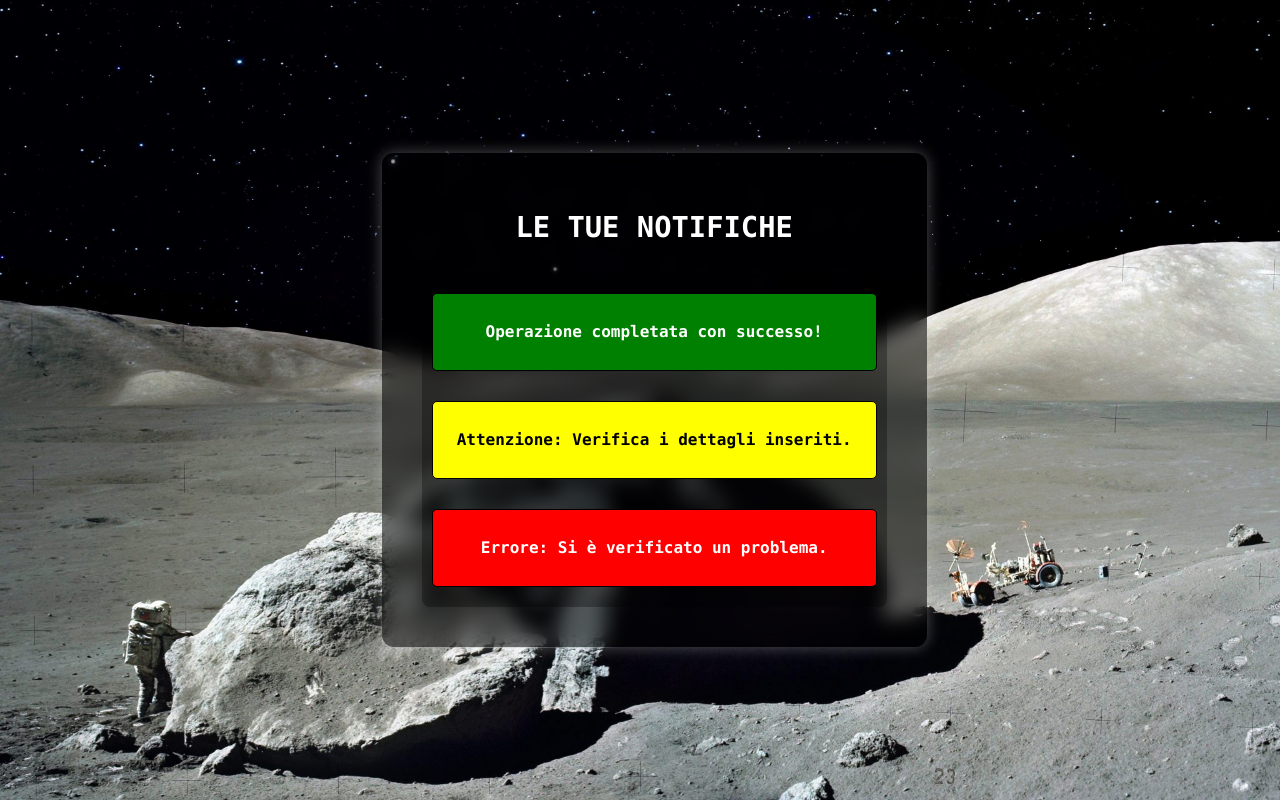
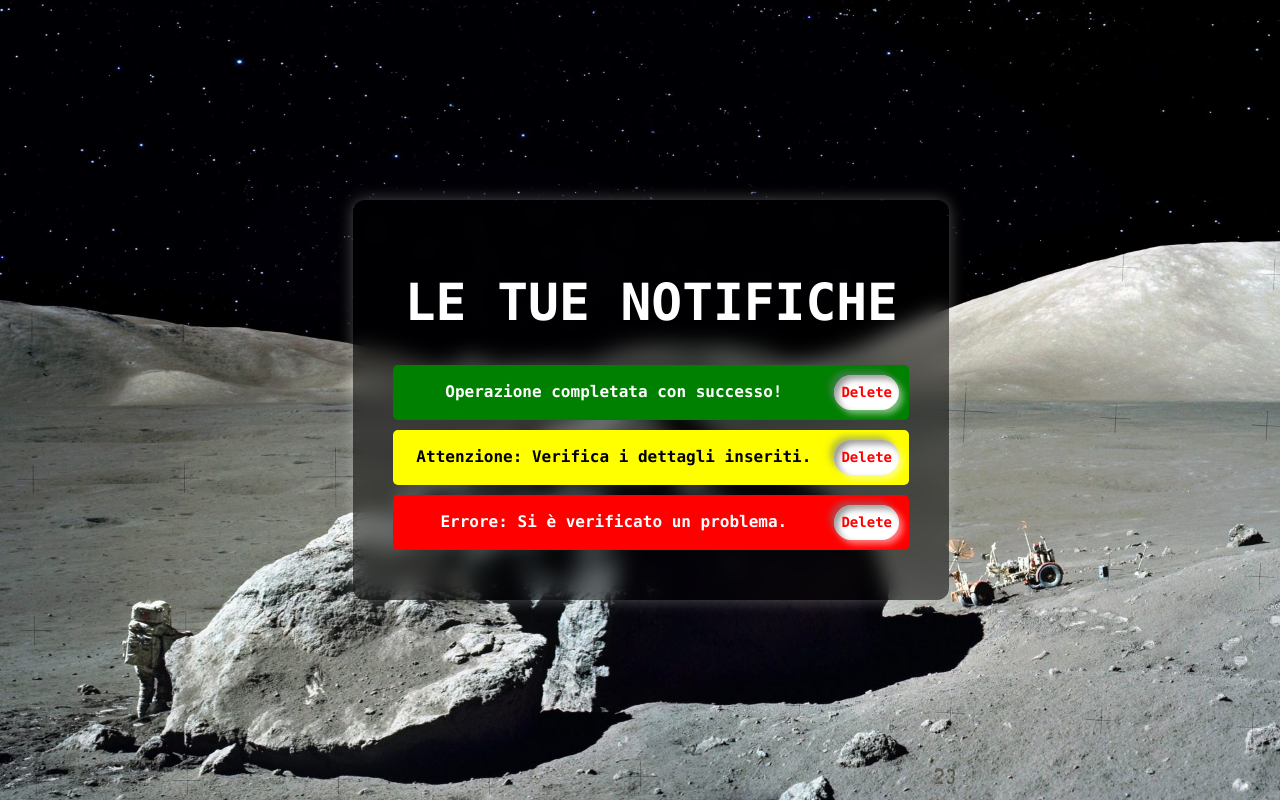
Before and after one commit to renghinoITS/nina_react, a React (Vite) app: page / in a window 1280 px wide. Built offline with nearby package versions, Linux system fonts and the light colour scheme.

Commit message:
correct notify

```diff
--- a/src/components/HomePage/NotificationBox/NotificationBox.css
+++ b/src/components/HomePage/NotificationBox/NotificationBox.css
@@ -1,5 +1,8 @@
 .notification-box {
-    border: 1px solid black;
+    display: flex;
+    align-items: center;
+    justify-content: space-between;
+    /* Spazio tra messaggio e pulsante */
     padding: 10px;
     border-radius: 5px;
     margin: 10px 0;
@@ -19,3 +22,45 @@
 .notification-box.error {
     background-color: red;
 }
+
+.notification-box p {
+    flex: 1;
+    /* Occupa tutto lo spazio disponibile */
+    text-align: center;
+    /* Centro del testo */
+    margin: 0;
+    /* Rimuovi margine per migliorare l’allineamento */
+}
+
+/* Stile pulsante Delete */
+.del {
+    width: 65px;
+    height: 35px;
+    display: flex;
+    justify-content: center;
+    align-items: center;
+    cursor: pointer;
+    margin-left: 10px;
+}
+
+.del div {
+    width: 100%;
+    height: 100%;
+    display: flex;
+    justify-content: center;
+    align-items: center;
+    background-color: #ffffff;
+    box-shadow: 4px 4px 6px 0 rgba(255, 255, 255, 0.5),
+        -4px -4px 6px 0 rgba(116, 125, 136, 0.5),
+        inset -4px -4px 6px 0 rgba(255, 255, 255, 0.2),
+        inset 4px 4px 6px 0 rgba(0, 0, 0, 0.4);
+    border-radius: 20px;
+    color: #ff0000;
+    font-size: 0.875em;
+    transition: 0.6s;
+}
+
+.del:hover div {
+    color: #fff;
+    background: #ff0000;
+}
--- a/src/components/HomePage/NotificationBox/NotificationBox.tsx
+++ b/src/components/HomePage/NotificationBox/NotificationBox.tsx
@@ -1,14 +1,19 @@
+import React from "react";
 import "./NotificationBox.css";
 
 interface NotificationBoxProps {
-  type: "success" | "warning" | "error"; // Verde, Giallo, Rosso
+    type: "success" | "warning" | "error";
     message: string;
+    onDelete: () => void; // Funzione per eliminare la notifica
 }
 
-const NotificationBox: React.FC<NotificationBoxProps> = ({ type, message }) => {
+const NotificationBox: React.FC<NotificationBoxProps> = ({ type, message, onDelete }) => {
     return (
         <div className={`notification-box ${type}`}>
             <p>{message}</p>
+            <div className="del" onClick={onDelete}>
+                <div>Delete</div>
+            </div>
         </div>
     );
 };
--- a/src/pages/HomePage/HomePage.css
+++ b/src/pages/HomePage/HomePage.css
@@ -2,7 +2,6 @@ body {
   font-family: Monaco, sans-serif;
   color: #ffffff;
   background-image: url('../../assets/img/moon.jpg');
-  /* Sfondo della luna */
   background-position: center;
   background-repeat: no-repeat;
   background-size: cover;
@@ -13,6 +12,7 @@ body {
   align-items: center;
   min-height: 100vh;
   overflow: hidden;
+  position: relative;
 }
 
 .container {
@@ -25,91 +25,10 @@ body {
   width: 90%;
   max-height: 600px;
   background: rgba(0, 0, 0, 0.5);
-  /* Sfondo leggermente scuro e trasparente */
   overflow-y: auto;
+  z-index: 1;
 }
 
-h1 {
-  margin-bottom: 30px;
-  color: #ffffff;
-  font-size: 1.8em;
-}
-
-/* Contenitore notifiche scorrevole */
-.notifications {
-  display: flex;
-  flex-direction: column;
-  gap: 10px;
-  max-height: 500px;
-  overflow-y: auto;
-  padding-right: 5px;
-  background: rgba(0, 0, 0, 0.3);
-  /* Sfondo trasparente per vedere lo sfondo della luna */
-  border-radius: 8px;
-  padding: 10px;
-}
-
-.notification {
-  padding: 15px;
-  border-radius: 8px;
-  font-size: 18px;
-  display: flex;
-  align-items: center;
-  gap: 10px;
-  justify-content: space-between;
-  box-shadow: 0 0 5px rgba(0, 0, 0, 0.2);
-  color: #ffffff;
-}
-
-.notification.success {
-  background-color: rgba(76, 175, 80, 0.8);
-  /* Verde */
-}
-
-.notification.warning {
-  background-color: rgba(255, 193, 7, 0.8);
-  /* Giallo */
-  color: #000000;
-}
-
-.notification.error {
-  background-color: rgba(244, 67, 54, 0.8);
-  /* Rosso */
-}
-
-/* Stile pulsante Delete */
-.del {
-  width: 65px;
-  height: 35px;
-  display: flex;
-  justify-content: center;
-  align-items: center;
-  cursor: pointer;
-  border-radius: 20px;
-  overflow: hidden;
-  border: 2px solid #ff0000;
-}
-
-.del div {
-  width: 100%;
-  height: 100%;
-  display: flex;
-  justify-content: center;
-  align-items: center;
-  background-color: #ffffff;
-  color: #ff0000;
-  font-weight: bold;
-  font-size: 0.875em;
-  transition: background 0.3s, color 0.3s;
-  border-radius: 18px;
-}
-
-.del:hover div {
-  color: #ffffff;
-  background: #ff0000;
-}
-
-/* Stelle cadenti con animazioni */
 .shooting-star {
   position: absolute;
   width: 4px;
@@ -118,22 +37,27 @@ h1 {
   border-radius: 50%;
   box-shadow: 0 0 6px rgba(255, 255, 255, 0.6);
   opacity: 0.8;
-  top: 0;
-  left: 0;
 }
 
 .star1 {
+  top: -20px;
+  left: -50px;
   animation: shooting1 4s ease-in-out infinite;
 }
 
 .star2 {
+  top: -40px;
+  left: 100px;
   animation: shooting2 5s ease-in-out infinite;
 }
 
 .star3 {
+  top: -60px;
+  left: 200px;
   animation: shooting3 6s ease-in-out infinite;
 }
 
+/* Animazioni con direzioni diverse */
 @keyframes shooting1 {
   0% {
     transform: translate(0, 0) scale(1);
@@ -153,7 +77,7 @@ h1 {
   }
 
   100% {
-    transform: translate(500px, 350px) scale(0.6);
+    transform: translate(500px, 300px) scale(0.6);
     opacity: 0;
   }
 }
@@ -165,7 +89,7 @@ h1 {
   }
 
   100% {
-    transform: translate(400px, 300px) scale(0.6);
+    transform: translate(400px, 500px) scale(0.6);
     opacity: 0;
   }
 }
--- a/src/pages/HomePage/HomePage.tsx
+++ b/src/pages/HomePage/HomePage.tsx
@@ -1,21 +1,37 @@
-import React from "react";
+import React, { useState } from "react";
 import "./HomePage.css";
 import NotificationBox from "../../components/HomePage/NotificationBox/NotificationBox";
 
+interface Notification {
+    id: number;
+    type: "success" | "warning" | "error";
+    message: string;
+}
+
 const HomePage: React.FC = () => {
+    const [notifications, setNotifications] = useState<Notification[]>([
+    { id: 1, type: "success", message: "Operazione completata con successo!" },
+    { id: 2, type: "warning", message: "Attenzione: Verifica i dettagli inseriti." },
+    { id: 3, type: "error", message: "Errore: Si è verificato un problema." }
+    ]);
+
+    const handleDelete = (id: number) => {
+    setNotifications(notifications.filter(notification => notification.id !== id));
+    };
+
     return (
     <div className="container">
         <h1>LE TUE NOTIFICHE</h1>
-            <div className="notifications scrollable">
-                <NotificationBox type="success" message="Operazione completata con successo!" />
-                <NotificationBox type="warning" message="Attenzione: Verifica i dettagli inseriti." />
-                <NotificationBox type="error" message="Errore: Si è verificato un problema." />
-            </div>
-
-      {/* Stelle cadenti */}
-        <div className="shooting-star star1"></div>
-        <div className="shooting-star star2"></div>
-        <div className="shooting-star star3"></div>
+        <div className="notifications">
+        {notifications.map(notification => (
+            <NotificationBox
+            key={notification.id}
+            type={notification.type}
+            message={notification.message}
+            onDelete={() => handleDelete(notification.id)}
+            />
+        ))}
+        </div>
     </div>
     );
 };
```
